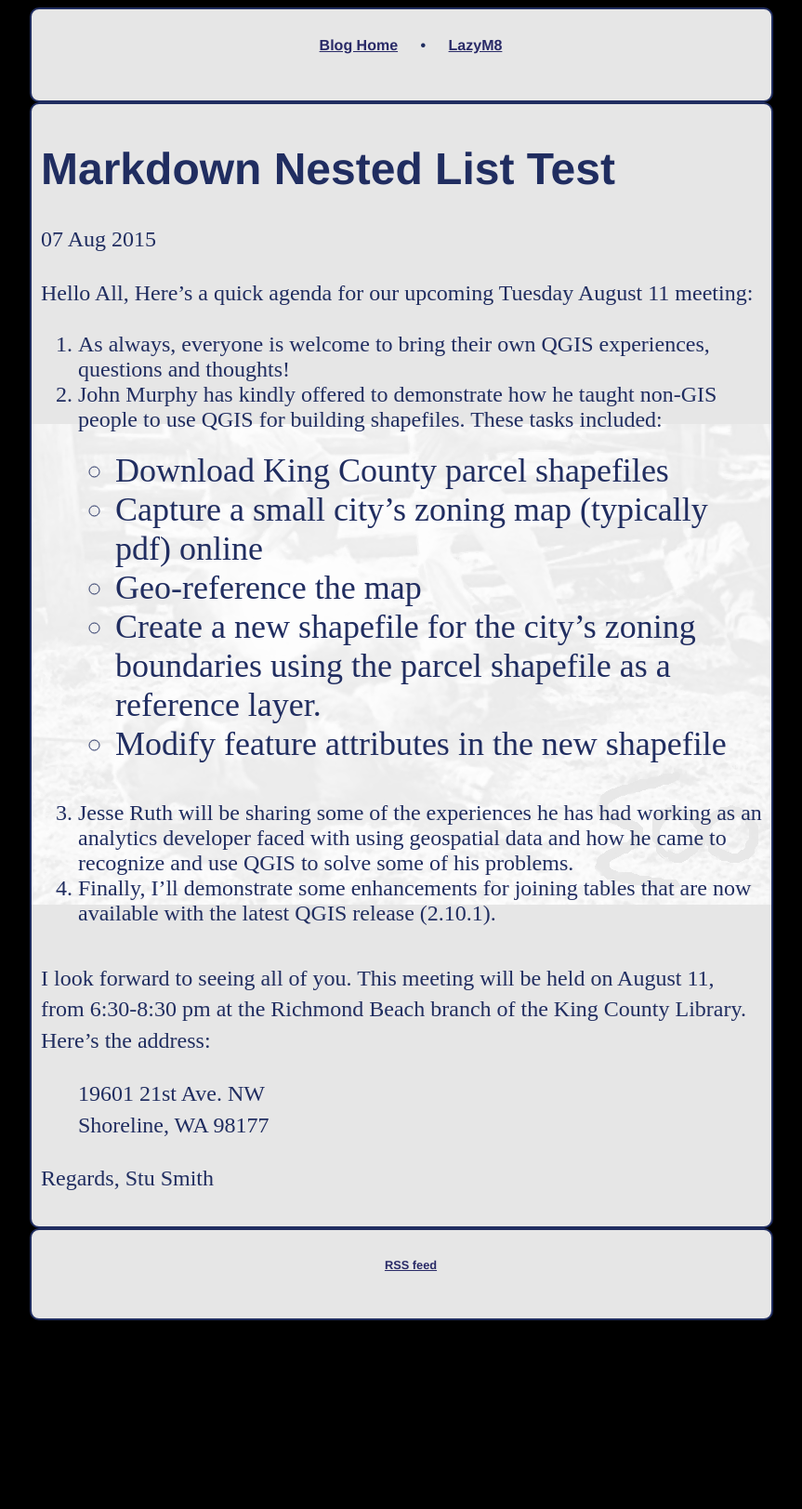
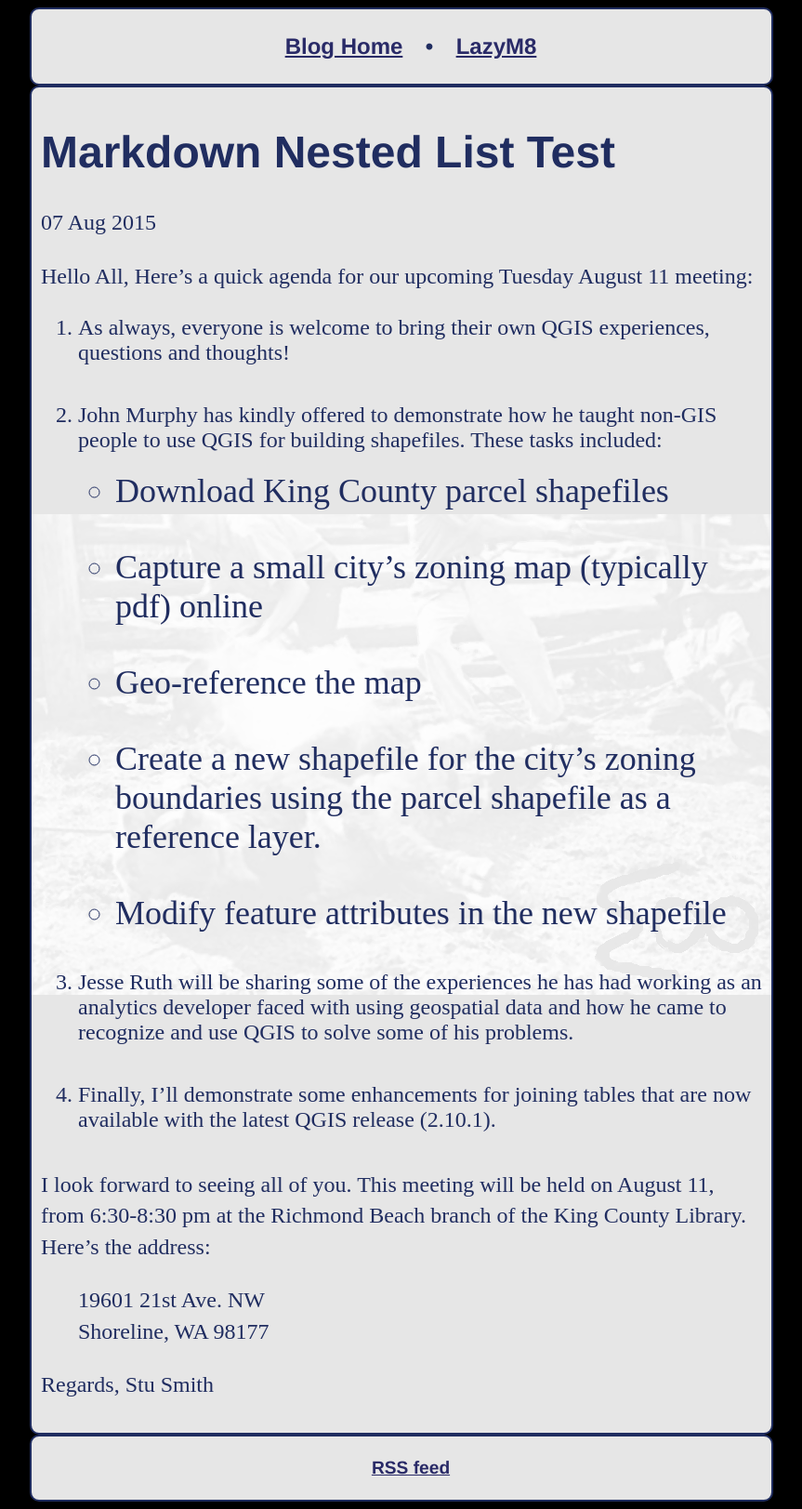
Before and after one commit to geodatawrangler/geodatawrangler.github.io, a Jekyll site: the page built from _posts/2015-08-07-Markdown-Tester.md, in a window 1280 px wide. Shown: the whole page at 93% size, without its empty margins (208-1071 px from the left). Built offline with Jekyll 4.4.1, drawn with Linux system fonts in a browser that asks for light colours; comment, search, counter and statistics services are not loaded; before the commit the page ends 1428 px from its top, so only the background shows below that.

Commit message:
switch styling to <li> tag

```diff
--- a/css/main.css
+++ b/css/main.css
@@ -20,7 +20,7 @@ div.white, div.container {
     padding: 10px;
 }
 
-ul {
+li {
     margin: 20px auto 40px;
     font-size: 1.5em;
     color: #202D60;
@@ -68,9 +68,3 @@ p {
 footer {
     font-size: .8em;
 }
-
-ol {
-    margin: 20px auto 40px;
-    font-size: 1.5em;
-    color: #202D60;
-}
```
